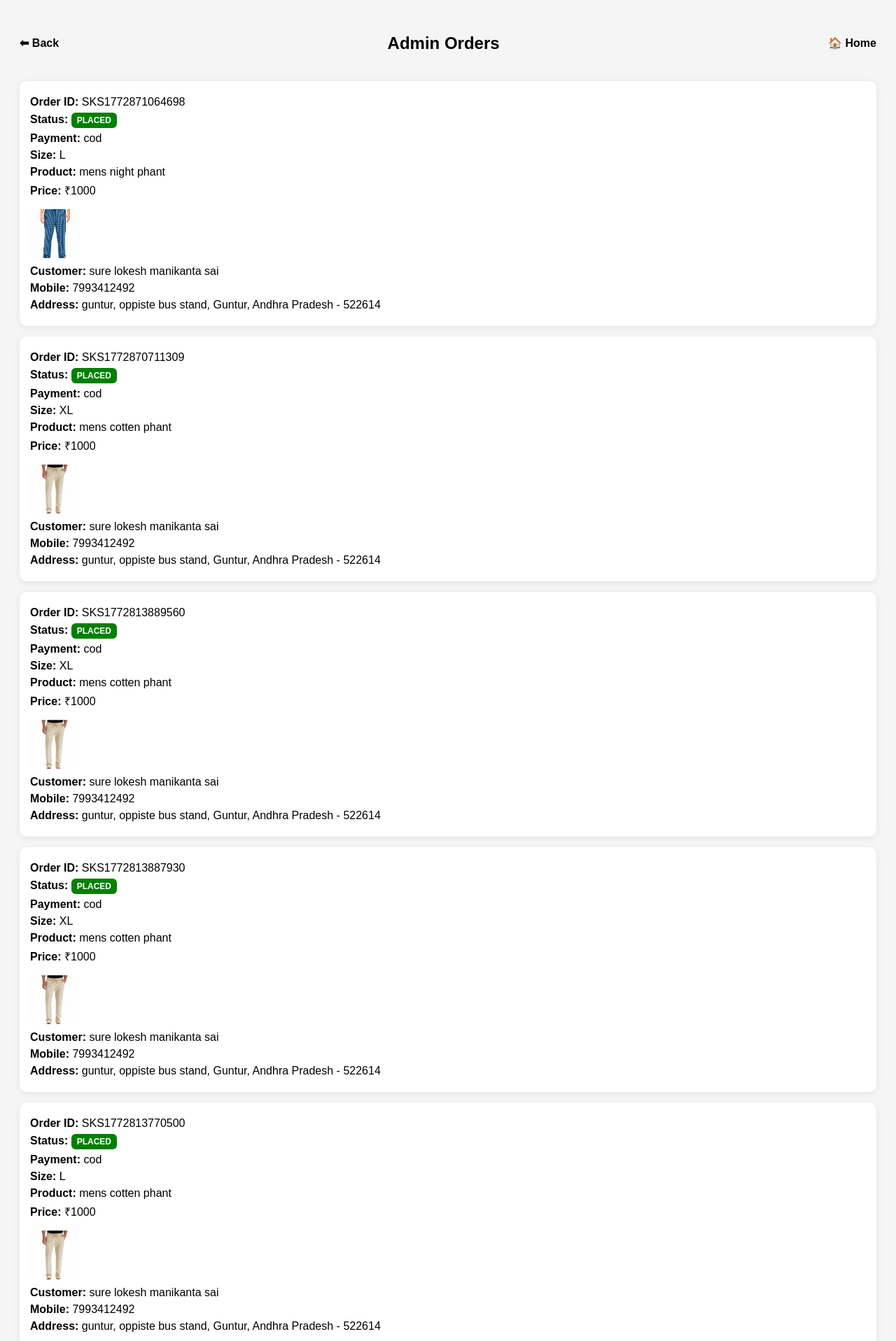
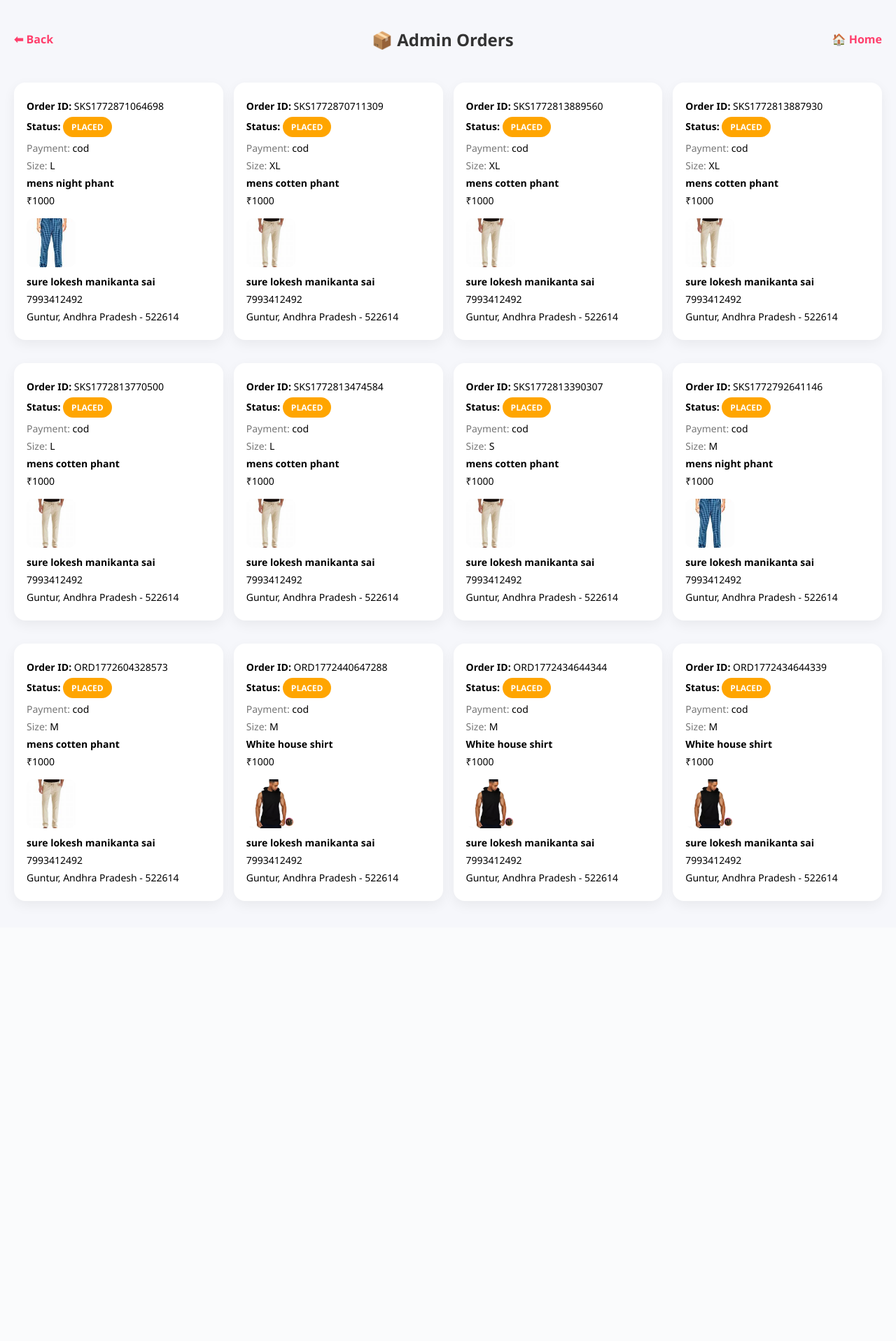
Before and after one commit to Lokesh091006/SKS, a Flask app: page /admin/orders in a window 1280 px wide. Shown: the top 1917 px of the page at 70% size. After the commit the page ends 1292 px from the top, so only its background shows below. Run offline with Flask 3, Linux system fonts and the light colour scheme; a user stored in the database is signed in; parts of the project's set-up code (start-up, migrations or seed data) failed here and were passed over.

Commit message:
menwomen

```diff
--- a/app.py
+++ b/app.py
@@ -857,33 +857,32 @@ def my_orders():
 
 @app.route("/category/<name>")
 def category(name):
-
     q = request.args.get("q")
     min_price = request.args.get("min")
     max_price = request.args.get("max")
     color = request.args.get("color")
     type_ = request.args.get("type")
-    brand = request.form.get("brand")
+    brand = request.args.get("brand")
     sort = request.args.get("sort")
-    brand = request.args.get("brand")   # NEW
-    sub = request.args.get("sub")       # NEW
-
-    query = Product.query.filter_by(is_active=True).filter(Product.category.ilike(f"%{name}%"))
+    sub = request.args.get("sub")
+
+    # ✅ exact category match
+    query = Product.query.filter_by(is_active=True).filter(Product.category.ilike(name))
 
     if q:
         query = query.filter(Product.name.ilike(f"%{q}%"))
 
     if type_:
-        query = query.filter(Product.type.ilike(f"%{type_}%"))
+        query = query.filter(Product.type.ilike(type_))
 
     if brand:
-        query = query.filter(Product.brand.ilike(f"%{brand}%"))
+        query = query.filter(Product.brand.ilike(brand))
 
     if sub:
-        query = query.filter(Product.sub.ilike(f"%{sub}%"))
+        query = query.filter(Product.sub.ilike(sub))
 
     if color:
-        query = query.filter_by(color=color)
+        query = query.filter(Product.color.ilike(color))
 
     if min_price:
         query = query.filter(Product.price >= int(min_price))
@@ -900,9 +899,7 @@ def category(name):
 
     products = query.all()
 
-
     return render_template("shop.html", products=products, page=name)
-
 
 
 
@@ -1542,27 +1539,35 @@ def tracking_webhook():
 
         order_id = data.get("order_id")
         status = data.get("current_status")
+        awb = data.get("awb")
+        courier = data.get("courier_name")
 
         order = Order.query.filter_by(order_id=order_id).first()
 
-        if order and status:
-            status_upper = status.upper()
-
-            if "DELIVERED" in status_upper:
-                order.status = "DELIVERED"
-            elif "OUT FOR DELIVERY" in status_upper:
-                order.status = "OUT FOR DELIVERY"
-            elif "SHIPPED" in status_upper or "IN TRANSIT" in status_upper:
-                order.status = "SHIPPED"
-            elif "CANCELLED" in status_upper:
-                order.status = "CANCELLED"
-            elif "OUT FOR PICKUP" in status_upper or "PICKUP" in status_upper:
-                order.status = "PICKUP PENDING"
-
-            db.session.commit()
-            print("STATUS UPDATED:", order.order_id, order.status)
-        else:
-            print("ORDER NOT FOUND OR STATUS MISSING:", order_id, status)
+        if not order:
+            print("ORDER NOT FOUND:", order_id)
+            return "OK", 200
+
+        # ✅ CORRECT FIELD NAMES
+        order.awb_code = awb
+        order.courier_name = courier
+
+        # status update
+        status_upper = status.upper()
+
+        if "DELIVERED" in status_upper:
+            order.status = "DELIVERED"
+        elif "OUT FOR DELIVERY" in status_upper:
+            order.status = "OUT FOR DELIVERY"
+        elif "SHIPPED" in status_upper or "IN TRANSIT" in status_upper:
+            order.status = "SHIPPED"
+        elif "CANCELLED" in status_upper:
+            order.status = "CANCELLED"
+        elif "PICKUP" in status_upper:
+            order.status = "PICKUP PENDING"
+
+        db.session.commit()
+        print("UPDATED:", order.order_id, order.status)
 
     except Exception as e:
         print("WEBHOOK ERROR:", e)
--- a/templates/admin/edit_product.html
+++ b/templates/admin/edit_product.html
@@ -2,6 +2,7 @@
 <html>
 <head>
   <title>Edit Stock</title>
+  <meta name="viewport" content="width=device-width, initial-scale=1.0">
 
   <style>
     body {
--- a/templates/admin/manage_products.html
+++ b/templates/admin/manage_products.html
@@ -2,6 +2,7 @@
 <html>
 <head>
   <title>Manage Products</title>
+  <meta name="viewport" content="width=device-width, initial-scale=1.0">
 
   <style>
     body {
--- a/templates/admin/orders.html
+++ b/templates/admin/orders.html
@@ -2,99 +2,208 @@
 <html>
 <head>
   <title>Admin Orders</title>
+  <meta name="viewport" content="width=device-width, initial-scale=1.0">
+
+
   <style>
     body {
-      font-family: Arial, sans-serif;
-      background: #f5f5f5;
+      font-family: "Segoe UI", sans-serif;
+      background: #f6f7fb;
+      margin: 0;
       padding: 20px;
     }
 
     h2 {
       text-align: center;
       margin-bottom: 20px;
+      color: #333;
     }
 
+    /* TOP BAR */
     .topbar {
       display: flex;
       justify-content: space-between;
       align-items: center;
-      margin-bottom: 20px;
+      margin-bottom: 25px;
     }
 
     .topbar a {
       text-decoration: none;
-      color: black;
-      font-weight: bold;
+      font-weight: 600;
+      color: #ff3f6c;
     }
 
+    /* CARD */
     .order-card {
       background: white;
-      padding: 15px;
-      border-radius: 10px;
-      margin-bottom: 15px;
-      box-shadow: 0 2px 10px rgba(0,0,0,0.08);
+      border-radius: 16px;
+      padding: 18px;
+      margin-bottom: 18px;
+      box-shadow: 0 6px 18px rgba(0,0,0,0.06);
+      transition: 0.3s;
+    }
+
+    .order-card:hover {
+      transform: translateY(-3px);
+      box-shadow: 0 10px 25px rgba(0,0,0,0.1);
     }
 
     .row {
       margin: 6px 0;
+      font-size: 14px;
     }
 
+    /* STATUS BADGES */
     .status {
       display: inline-block;
-      padding: 4px 8px;
-      border-radius: 6px;
-      color: white;
-      background: green;
+      padding: 6px 12px;
+      border-radius: 20px;
       font-size: 12px;
       font-weight: bold;
+      color: white;
     }
 
+    .placed { background: #ffa500; }
+    .shipped { background: #007bff; }
+    .out-for-delivery { background: #6f42c1; }
+    .delivered { background: #28a745; }
+    .cancelled { background: #dc3545; }
+    .pickup-pending { background: #ff3f6c; }
+
+    /* IMAGE */
     img {
       width: 70px;
       height: 70px;
       object-fit: cover;
-      border-radius: 8px;
+      border-radius: 10px;
       margin-top: 10px;
     }
+
+    /* GRID */
+    .order-grid {
+      display: grid;
+      grid-template-columns: repeat(auto-fit, minmax(280px, 1fr));
+      gap: 15px;
+    }
+
+    /* EXTRA INFO */
+    .label {
+      color: #777;
+      font-weight: 500;
+    }
+
+    /* TRACK BUTTON */
+    .track-btn {
+      display: inline-block;
+      margin-top: 10px;
+      padding: 7px 14px;
+      background: #ff3f6c;
+      color: white;
+      border-radius: 8px;
+      text-decoration: none;
+      font-size: 13px;
+    }
+
+    .track-btn:hover {
+      background: #e6335f;
+    }
+
   </style>
 </head>
+
 <body>
 
 <div class="topbar">
   <a href="/admin/dashboard">⬅ Back</a>
-  <h2>Admin Orders</h2>
+  <h2>📦 Admin Orders</h2>
   <a href="/">🏠 Home</a>
 </div>
 
 {% if orders %}
+
+<div class="order-grid">
+
 {% for order in orders %}
 <div class="order-card">
-      <div class="row"><strong>Order ID:</strong> {{ order.order_id }}</div>
-      <div class="row"><strong>Status:</strong> <span class="status">{{ order.status }}</span></div>
-      <div class="row"><strong>Payment:</strong> {{ order.payment_method }}</div>
-      <div class="row"><strong>Size:</strong> {{ order.size or "-" }}</div>
+
+  <div class="row">
+    <strong>Order ID:</strong> {{ order.order_id }}
+  </div>
+
+  <div class="row">
+    <strong>Status:</strong>
+
+    {% if order.status == "PLACED" %}
+      <span class="status placed">PLACED</span>
+
+    {% elif order.status == "SHIPPED" %}
+      <span class="status shipped">SHIPPED</span>
+
+    {% elif order.status == "OUT FOR DELIVERY" %}
+      <span class="status out-for-delivery">OUT FOR DELIVERY</span>
+
+    {% elif order.status == "DELIVERED" %}
+      <span class="status delivered">DELIVERED</span>
+
+    {% elif order.status == "CANCELLED" %}
+      <span class="status cancelled">CANCELLED</span>
+
+    {% elif order.status == "PICKUP PENDING" %}
+      <span class="status pickup-pending">PICKUP PENDING</span>
+
+    {% else %}
+      <span class="status placed">{{ order.status }}</span>
+    {% endif %}
+  </div>
+
+  <div class="row">
+    <span class="label">Payment:</span> {{ order.payment_method }}
+  </div>
+
+  <div class="row">
+    <span class="label">Size:</span> {{ order.size or "-" }}
+  </div>
 
   {% if order.product %}
-        <div class="row"><strong>Product:</strong> {{ order.product.name }}</div>
-        <div class="row"><strong>Price:</strong> ₹{{ order.product.price }}</div>
+    <div class="row"><strong>{{ order.product.name }}</strong></div>
+    <div class="row">₹{{ order.product.price }}</div>
+
     {% if order.product.image %}
-          <img src="{{ order.product.image }}" alt="{{ order.product.name }}">
+      <img src="{{ order.product.image }}">
     {% endif %}
   {% endif %}
 
   {% if order.address %}
-        <div class="row"><strong>Customer:</strong> {{ order.address.name }}</div>
-        <div class="row"><strong>Mobile:</strong> {{ order.address.mobile }}</div>
+    <div class="row"><strong>{{ order.address.name }}</strong></div>
+    <div class="row">{{ order.address.mobile }}</div>
     <div class="row">
-          <strong>Address:</strong>
-          {{ order.address.house }},
-          {{ order.address.street }},
-          {{ order.address.city }},
-          {{ order.address.state }} - {{ order.address.pincode }}
+      {{ order.address.city }}, {{ order.address.state }} - {{ order.address.pincode }}
     </div>
   {% endif %}
+
+  {% if order.awb_code %}
+    <div class="row">
+      <span class="label">AWB:</span> {{ order.awb_code }}
+    </div>
+  {% endif %}
+
+  {% if order.courier_name %}
+    <div class="row">
+      <span class="label">Courier:</span> {{ order.courier_name }}
+    </div>
+  {% endif %}
+
+  {% if order.tracking_url %}
+    <a href="{{ order.tracking_url }}" target="_blank" class="track-btn">
+      📍 Track Shipment
+    </a>
+  {% endif %}
+
 </div>
 {% endfor %}
+
+</div>
+
 {% else %}
   <p style="text-align:center;">No orders found.</p>
 {% endif %}
```
Also changed, not shown: templates/my_orders.html (+17 -11 lines), templates/shop.html (+177 -181 lines). Lines whose indentation alone changed are shown as unchanged.
